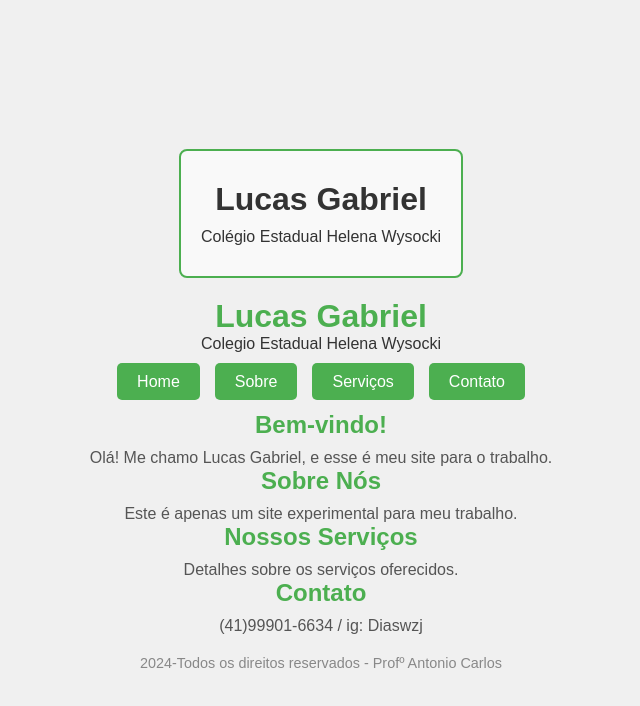
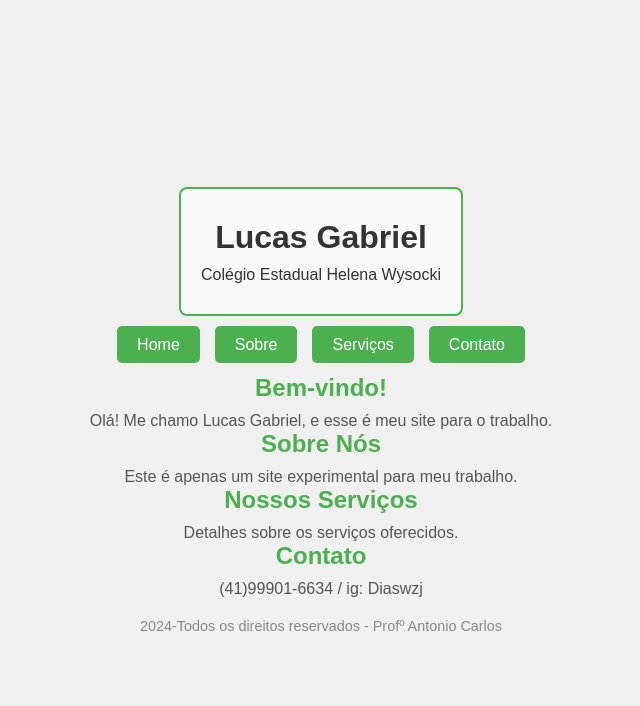
Before and after one commit to lucasdiassiqueira/TrabalhoCss, a plain HTML site: page index.html in a window 1280 px wide. Shown: the whole page, without its empty margins (319-959 px from the left). Drawn offline with Linux system fonts and the light colour scheme.

Commit message:
Update index.html

```diff
--- a/index.html
+++ b/index.html
@@ -44,16 +44,6 @@
 </head>
 
 <body>
-
-<!-- Cabeçalho da página -->
-
-<header>
-
-<h1>Lucas Gabriel</h1>
-
-</p>Colegio Estadual Helena Wysocki</p>
-
-</header>
 
 <!-- Menu de navegação -->
 
```
